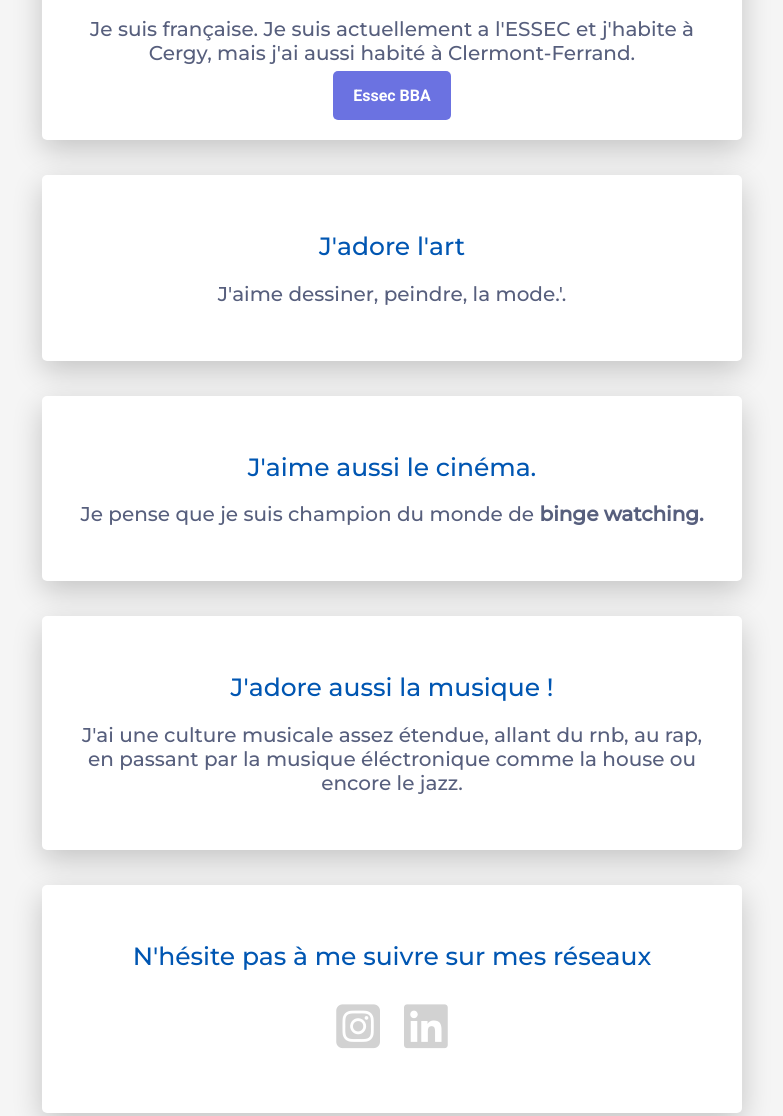
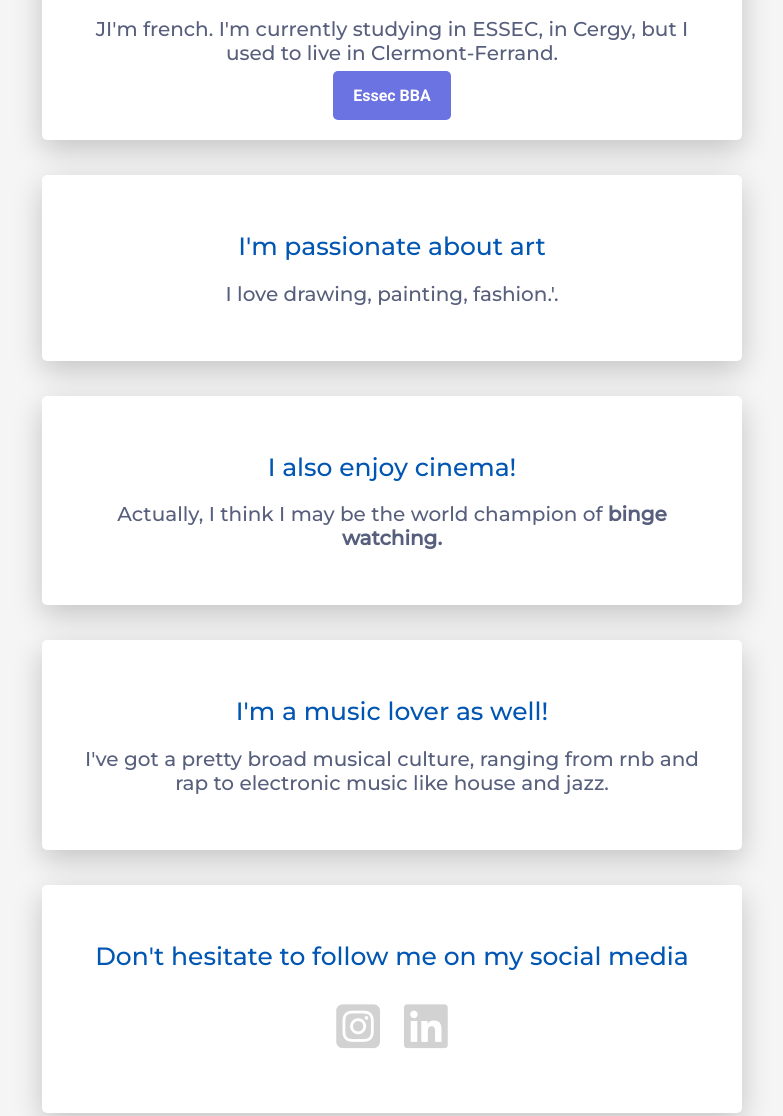
Before and after one commit to NiniPlt/myy-PROFILE, a plain HTML site: page index.html in a window 1280 px wide. Shown: the part 636-1752 px from the top of the page, without its empty margins (248-1031 px from the left). Drawn offline with Linux system fonts and the light colour scheme.

Commit message:
Update index.html

```diff
--- a/index.html
+++ b/index.html
@@ -15,38 +15,38 @@
 	<body>
 		<div class="container" id="intro">
 			<div class="card-white">
-				<h1>Coucou, moi c'est Ninon Paulet !</h1>
+				<h1>Hello, I'm Ninon Paulet !</h1>
 	    		<div class="images-container">
   				<img src="Screenshot 2024-03-13 at 11.34.53.png" alt="C'est moi">
   				</div>
-	    		<h3>Je suis française. Je suis actuellement a l'ESSEC et j'habite à Cergy, mais j'ai aussi habité à Clermont-Ferrand.</h3>
+	    		<h3>JI'm french. I'm currently studying in ESSEC, in Cergy, but I used to live in Clermont-Ferrand.</h3>
 				<a href="https://www.essec.edu/fr/global-bba/" target="_blank" class="btn-blue">Essec BBA
 				</a>
 			</div>
 
 			<div class="card-white">
-				<h2>J'adore l'art</h2>
+				<h2>I'm passionate about art</h2>
 				<h3>
-				J'aime dessiner, peindre, la mode.'.
+				I love drawing, painting, fashion.'.
 				</h3>
 			</div>
 
 			<div class="card-white">
-				<h2>J'aime aussi le cinéma.</h2>
+				<h2>I also enjoy cinema!</h2>
 				<h3>
-				Je pense que je suis champion du monde de <strong>binge watching.</strong>
+				Actually, I think I may be the world champion of <strong>binge watching.</strong>
 				</h3>
 			</div>
 
 			<div class="card-white">
-				<h2>J'adore aussi la musique !</h2>
+				<h2>I'm a music lover as well!</h2>
 				<h3>
-				J'ai une culture musicale assez étendue, allant du rnb, au rap, en passant par la musique éléctronique comme la house ou encore le jazz.
+				I've got a pretty broad musical culture, ranging from rnb and rap to electronic music like house and jazz.
 				</h3>
 			</div>
 
 			<div class="card-white">
-				<h2>N'hésite pas à me suivre sur mes réseaux</h2>
+				<h2>Don't hesitate to follow me on my social media</h2>
 				<ul clas="list-inline">
 					<li>
 						<a href="https://www.instagram.com/ninon_plt/" target="_blank">
```
